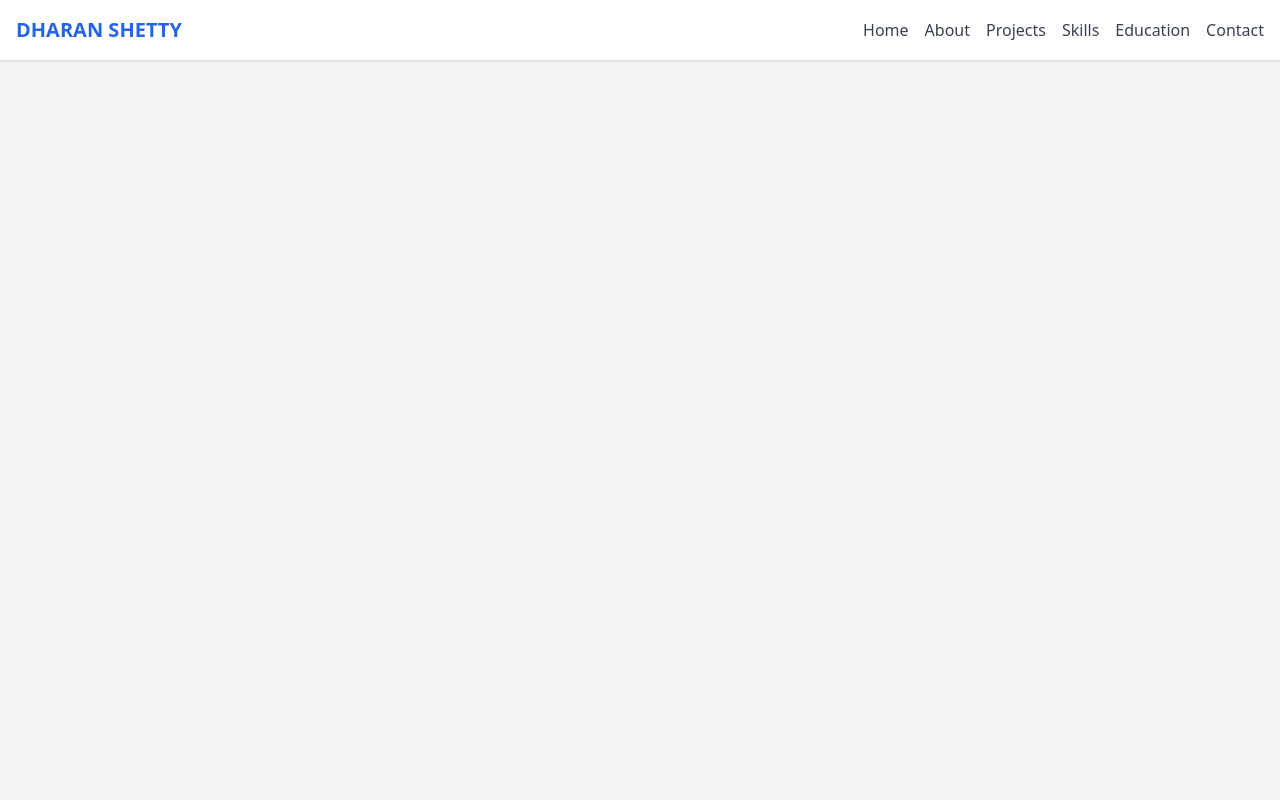
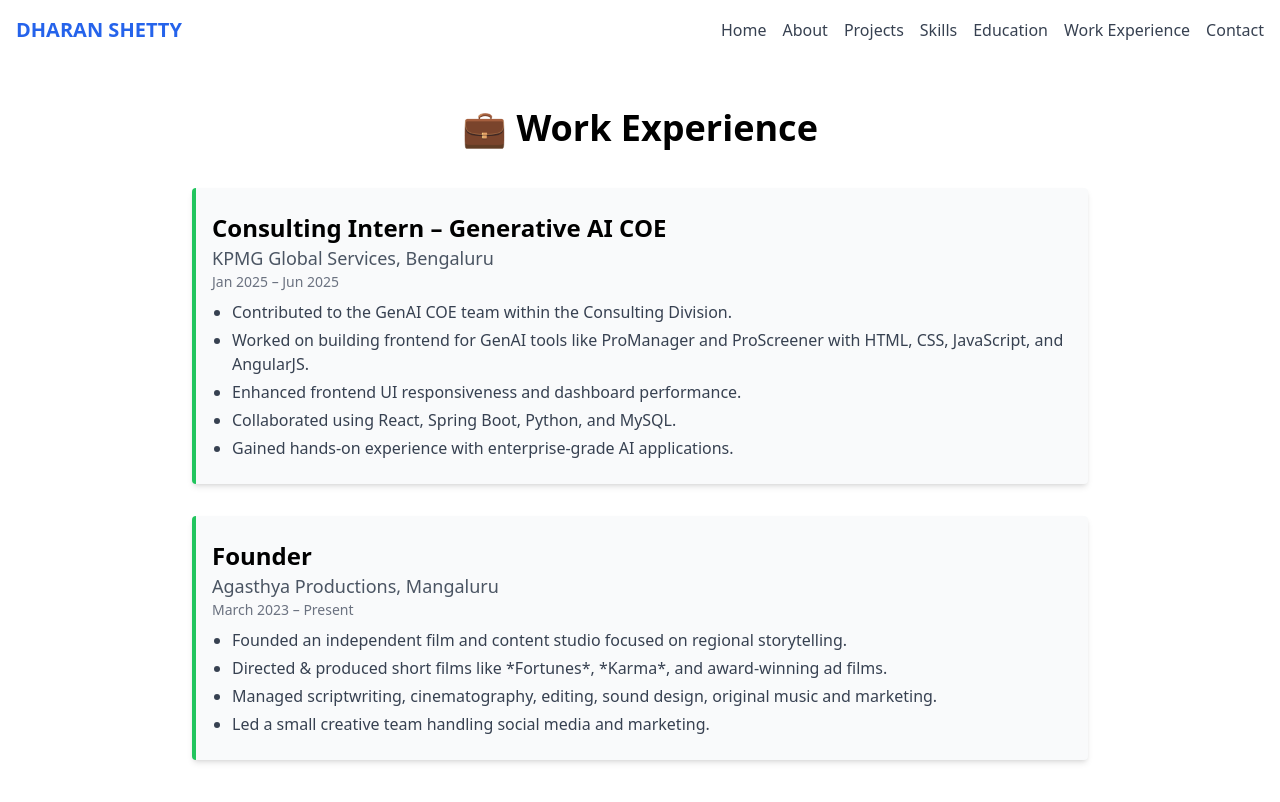
Before and after one commit to dharanshetty05/MyPortfolio, a React (Vite) app: page /experience in a window 1280 px wide. Shown: the top 802 px of the page. Built offline with nearby package versions, Linux system fonts and the light colour scheme.

Commit message:
Work Experience Section Created

```diff
--- a/src/App.jsx
+++ b/src/App.jsx
@@ -8,6 +8,7 @@
 import Contact from './components/Contact';
 import Projects from './components/Projects';
 import Education from './components/Education';
+import Experience from './components/Experience';
 
 const App = () => {
   return (
@@ -20,6 +21,7 @@
         <Route path='/contact' element={<Contact />}/>
         <Route path='/projects' element={<Projects />}/>
         <Route path='/education' element={<Education />}/>
+        <Route path='/experience' element={<Experience />}/>
       </Routes>
       {/* <Hero /> */}
 
--- /dev/null
+++ b/src/components/Experience.jsx
@@ -0,0 +1,56 @@
+import React from 'react';
+
+const Experience = () => {
+  const workData = [
+    {
+      title: "Consulting Intern – Generative AI COE",
+      company: "KPMG Global Services, Bengaluru",
+      duration: "Jan 2025 – Jun 2025",
+      responsibilities: [
+        "Contributed to the GenAI COE team within the Consulting Division.",
+        "Worked on building frontend for GenAI tools like ProManager and ProScreener with HTML, CSS, JavaScript, and AngularJS.",
+        "Enhanced frontend UI responsiveness and dashboard performance.",
+        "Collaborated using React, Spring Boot, Python, and MySQL.",
+        "Gained hands-on experience with enterprise-grade AI applications."
+      ]
+    },
+    {
+      title: "Founder",
+      company: "Agasthya Productions, Mangaluru",
+      duration: "March 2023 – Present",
+      responsibilities: [
+        "Founded an independent film and content studio focused on regional storytelling.",
+        "Directed & produced short films like *Fortunes*, *Karma*, and award-winning ad films.",
+        "Managed scriptwriting, cinematography, editing, sound design, original music and marketing.",
+        "Led a small creative team handling social media and marketing.",
+      ]
+    }
+  ];
+
+  return (
+    <section className="min-h-screen bg-white px-6 py-12">
+      <div className="max-w-4xl mx-auto">
+        <h2 className="text-4xl font-bold mb-10 text-center">💼 Work Experience</h2>
+        <div className="space-y-8">
+          {workData.map((work, index) => (
+            <div
+              key={index}
+              className="border-l-4 border-green-500 pl-4 shadow-md rounded bg-gray-50 p-6"
+            >
+              <h3 className="text-2xl font-semibold">{work.title}</h3>
+              <p className="text-gray-600 text-lg">{work.company}</p>
+              <p className="text-sm text-gray-500 mb-2">{work.duration}</p>
+              <ul className="list-disc ml-5 space-y-1 text-gray-700">
+                {work.responsibilities.map((item, i) => (
+                  <li key={i}>{item}</li>
+                ))}
+              </ul>
+            </div>
+          ))}
+        </div>
+      </div>
+    </section>
+  );
+};
+
+export default Experience;
--- a/src/components/Navbar.jsx
+++ b/src/components/Navbar.jsx
@@ -11,6 +11,7 @@
         <li><Link to="/projects" className="text-gray-700 hover:text-blue-600">Projects</Link></li>
         <li><Link to="/skills" className="text-gray-700 hover:text-blue-600">Skills</Link></li>
         <li><Link to="/education" className="text-gray-700 hover:text-blue-600">Education</Link></li>
+        <li><Link to="/experience" className="text-gray-700 hover:text-blue-600">Work Experience</Link></li>
         <li><Link to="/contact" className="text-gray-700 hover:text-blue-600">Contact</Link></li>
       </ul>
     </nav>
```
